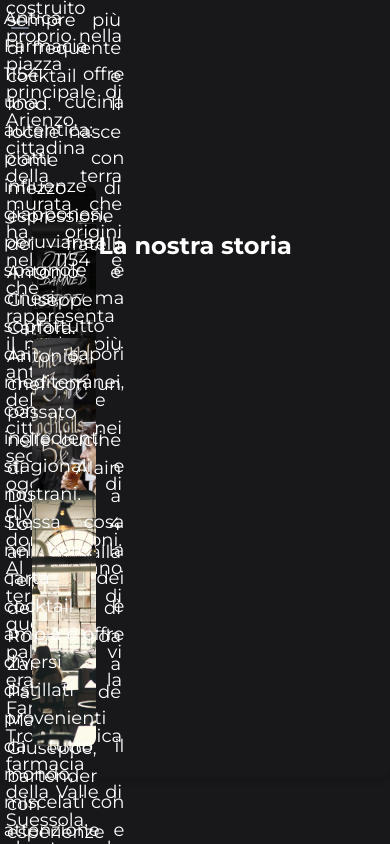
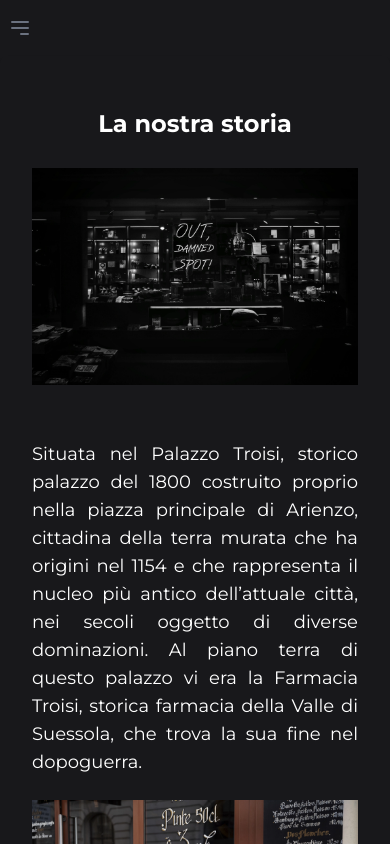
Before and after one commit to Pasqualecannavacciuolo/restaurant-template-1, a React (Vite) app: page /storia in a window 390 px wide. Shown: the top 844 px of the page. Built offline with nearby package versions, Linux system fonts and the light colour scheme.

Commit message:
Risolto problema visualizzazione mobile

```diff
--- a/src/Storia.tsx
+++ b/src/Storia.tsx
@@ -51,25 +51,19 @@ const Storia = () => {
               initial={{ opacity: 0, x: 500, y: 0 }}
               animate={{ opacity: 1, x: 0, y: 0 }}
               transition={{ delay: 0.6, duration: 0.6 }}
-              className="w-16 h-16 lg:w-full lg:h-full flex items-center justify-center"
-            >
-              <img
-                src={top_image}
-                alt="Palazzo Troisi"
               className="w-full h-64 object-cover rounded-lg mb-4 mx-auto"
               style={{ maxWidth: "600px" }}
-              />
+            >
+              <img src={top_image} alt="Palazzo Troisi" />
             </motion.div>
             <motion.div
               initial={{ opacity: 0, x: -500, y: 0 }}
               animate={{ opacity: 1, x: 0, y: 0 }}
               transition={{ delay: 0.6, duration: 0.6 }}
-              className="w-16 h-16 lg:w-full lg:h-full flex items-center justify-center"
-            >
-              <p
               className="text-white text-lg mx-auto about-description text-justify"
               style={{ maxWidth: "600px" }}
             >
+              <p>
                 Situata nel Palazzo Troisi, storico palazzo del 1800 costruito
                 proprio nella piazza principale di Arienzo, cittadina della
                 terra murata che ha origini nel 1154 e che rappresenta il nucleo
@@ -86,25 +80,19 @@ const Storia = () => {
               initial={{ opacity: 0, x: 500, y: 0 }}
               animate={{ opacity: 1, x: 0, y: 0 }}
               transition={{ delay: 0.8, duration: 0.6 }}
-              className="w-16 h-16 lg:w-full lg:h-full flex items-center justify-center"
-            >
-              <img
-                src={center_image}
-                alt="Interno del locale"
               className="w-full h-64 object-cover rounded-lg mb-4 mx-auto"
               style={{ maxWidth: "600px" }}
-              />
+            >
+              <img src={center_image} alt="Interno del locale" />
             </motion.div>
             <motion.div
               initial={{ opacity: 0, x: -500, y: 0 }}
               animate={{ opacity: 1, x: 0, y: 0 }}
               transition={{ delay: 0.8, duration: 0.6 }}
-              className="w-16 h-16 lg:w-full lg:h-full flex items-center justify-center"
-            >
-              <p
               className="text-white text-lg mx-auto about-description text-justify"
               style={{ maxWidth: "600px" }}
             >
+              <p>
                 E’ proprio qui che nel Giugno 2021 nasce Antica Farmacia 1154,
                 un luogo di tendenza che abbina sempre più di frequente cocktail
                 e food. Il locale nasce come mezzo di espressione dei fratelli
@@ -124,25 +112,19 @@ const Storia = () => {
               initial={{ opacity: 0, x: 500, y: 0 }}
               animate={{ opacity: 1, x: 0, y: 0 }}
               transition={{ delay: 1, duration: 0.6 }}
-              className="w-16 h-16 lg:w-full lg:h-full flex items-center justify-center"
+              className="w-full h-auto object-cover rounded-lg mb-4 mx-auto"
+              style={{ maxWidth: "600px" }}
             >
-              <img
-                src={bottom_image}
-                alt="Cocktail e piatti"
-                className="w-full h-64 object-cover rounded-lg mb-4 mx-auto"
-                style={{ maxWidth: "600px" }}
-              />
+              <img src={bottom_image} alt="Cocktail e piatti" />
             </motion.div>
             <motion.div
               initial={{ opacity: 0, x: -500, y: 0 }}
               animate={{ opacity: 1, x: 0, y: 0 }}
               transition={{ delay: 1, duration: 0.6 }}
-              className="w-16 h-16 lg:w-full lg:h-full flex items-center justify-center"
-            >
-              <p
               className="text-white text-lg mx-auto about-description text-justify"
               style={{ maxWidth: "600px" }}
             >
+              <p>
                 Antica Farmacia 1154 offre una cucina autentica: piatti con
                 influenze giapponesi, peruviane, spagnole e cinesi, ma
                 soprattutto dai sapori mediterranei, con ingredienti stagionali
```
Lines whose indentation alone changed are shown as unchanged.
